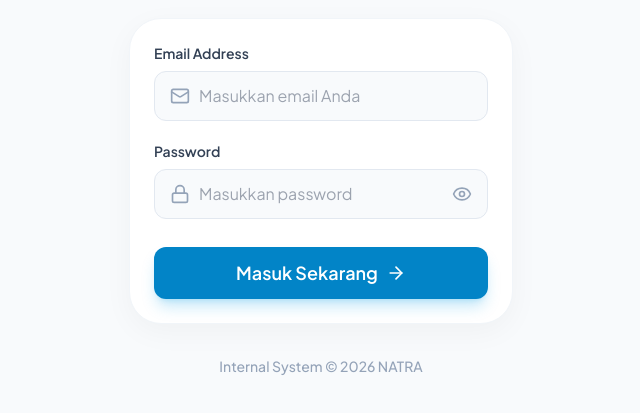
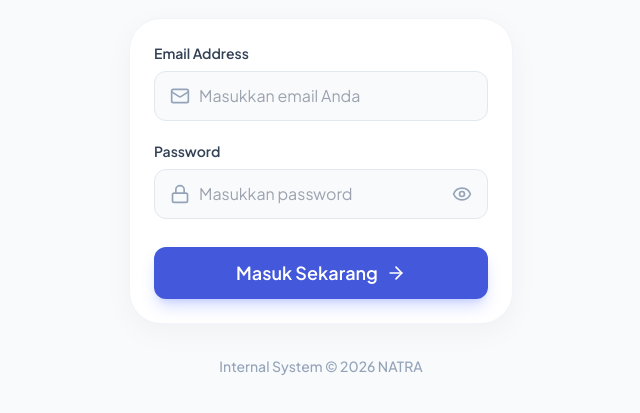
Before and after one commit to kangzid/natra-app, a website with bundled scripts: page pages/login.html in a window 1280 px wide. Shown: the part 259-672 px from the top of the page, without its empty margins (319-959 px from the left). Built offline with nearby package versions, Linux system fonts and the light colour scheme.

Commit message:
push one

```diff
--- a/src/styles/main.css
+++ b/src/styles/main.css
@@ -8,16 +8,16 @@
 /* ── CSS Custom Properties ──────────────────────────── */
 :root {
   /* Brand — Blue Palette */
-  --blue-50:  #eff6ff;
-  --blue-100: #dbeafe;
-  --blue-200: #bfdbfe;
-  --blue-300: #93c5fd;
-  --blue-400: #60a5fa;
-  --blue-500: #3b82f6;
-  --blue-600: #2563eb;
-  --blue-700: #1d4ed8;
-  --blue-800: #1e40af;
-  --blue-900: #1e3a8a;
+  --blue-50:  #f0f3ff;
+  --blue-100: #e0e7ff;
+  --blue-200: #c7d2fe;
+  --blue-300: #a5b4fc;
+  --blue-400: #818cf8;
+  --blue-500: #5170ff;
+  --blue-600: #4358db;
+  --blue-700: #3a4ab5;
+  --blue-800: #313d91;
+  --blue-900: #293273;
 
   /* Semantic tokens */
   --primary:        var(--blue-600);
--- a/tailwind.config.js
+++ b/tailwind.config.js
@@ -9,13 +9,16 @@ module.exports = {
     extend: {
       colors: {
         primary: {
-          50: '#f0f9ff',
-          100: '#e0f2fe',
-          200: '#bae6fd',
-          500: '#0ea5e9',
-          600: '#0284c7',
-          700: '#0369a1',
-          800: '#075985',
+          50: '#f0f3ff',
+          100: '#e0e7ff',
+          200: '#c7d2fe',
+          300: '#a5b4fc',
+          400: '#818cf8',
+          500: '#5170ff',
+          600: '#4358db',
+          700: '#3a4ab5',
+          800: '#313d91',
+          900: '#293273',
         },
         success: '#10b981',
         warning: '#f59e0b',
```
Also changed, not shown: docs/lovable-ui-prompt.md (+1 -1 lines), src/styles/tailwind.css.
